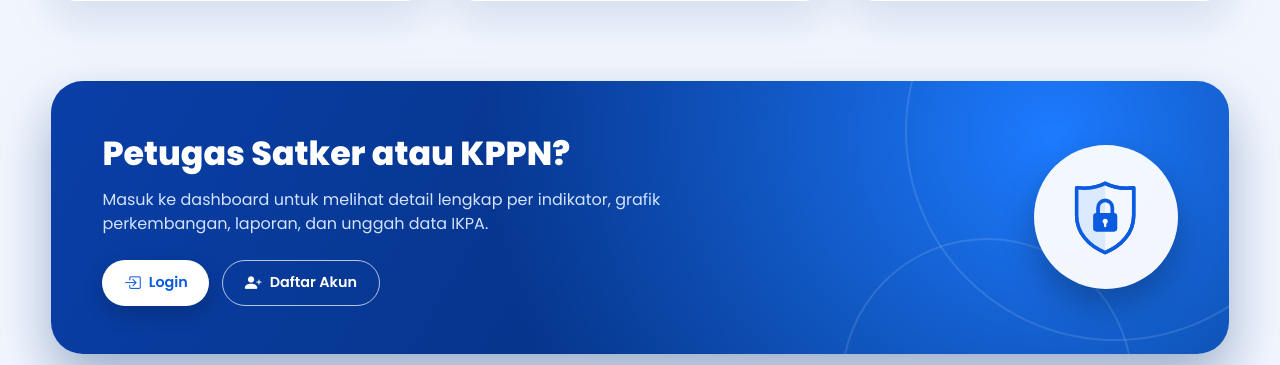
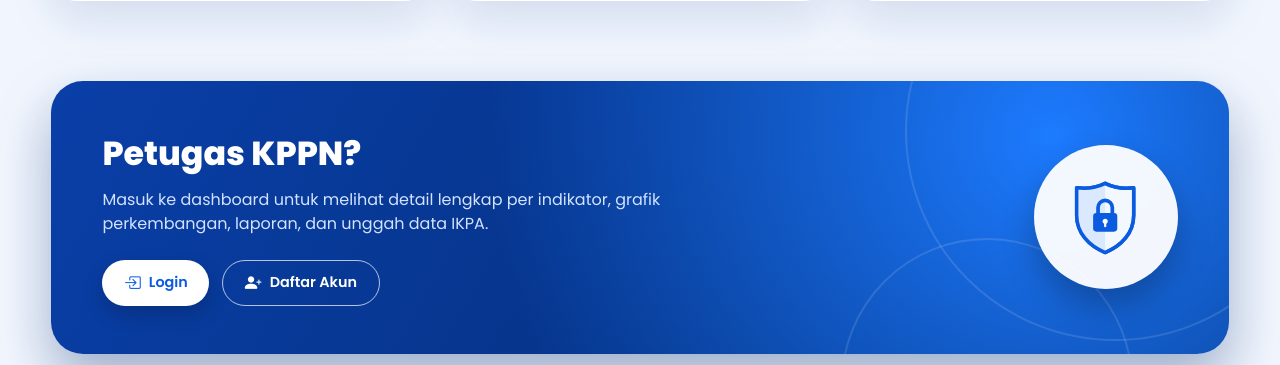
Before and after one commit to cihuy-y-y/dashboardikpa, a Laravel app: page / in a window 1280 px wide. Shown: the part 1672-2037 px from the top of the page. Run offline with Laravel 12, Linux system fonts and the light colour scheme; data that the repository does not hold is empty.

Commit message:
Update landing.blade.php

```diff
--- a/resources/views/landing.blade.php
+++ b/resources/views/landing.blade.php
@@ -393,7 +393,7 @@
 <section class="wrap section">
     <div class="cta reveal">
         <div class="cta__text">
-            <h2>Petugas Satker atau KPPN?</h2>
+            <h2>Petugas KPPN?</h2>
             <p>Masuk ke dashboard untuk melihat detail lengkap per indikator, grafik perkembangan, laporan, dan unggah data IKPA.</p>
             <div class="cta__btns">
                 @auth
```
